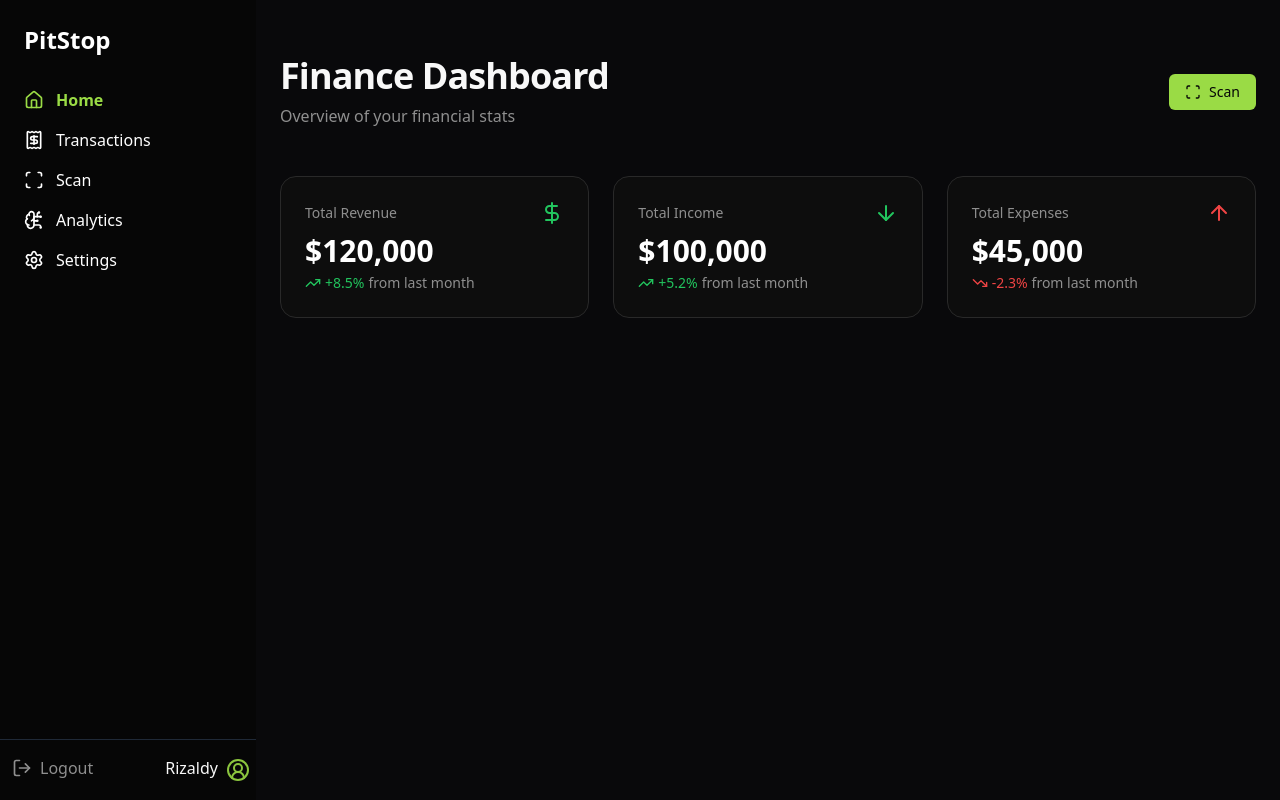
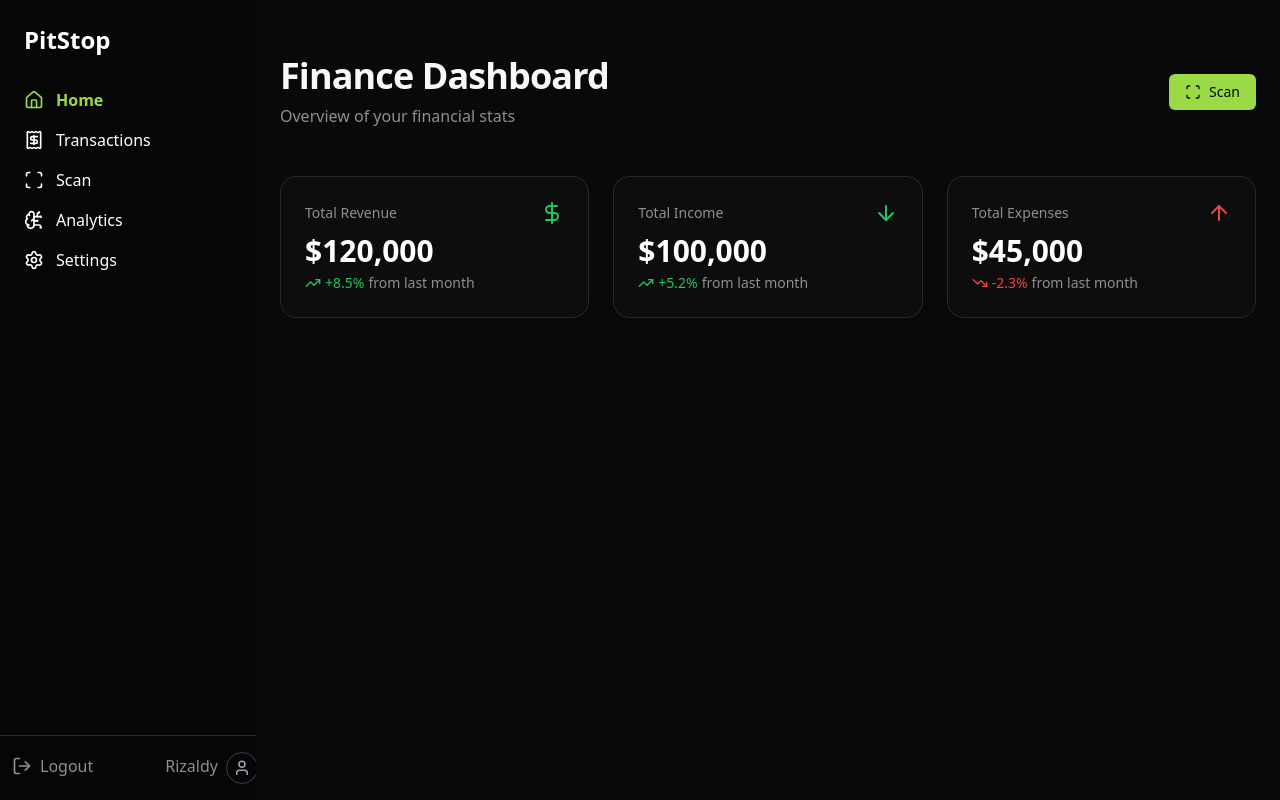
Before and after one commit to rizaldyyakbar/pitstop, a React (Vite) app in the folder client/: page / in a window 1280 px wide. Built offline with nearby package versions, Linux system fonts and the light colour scheme.

Commit message:
fix: improve user icon styling and add custom SVG

```diff
--- a/client/src/components/Sidebar.tsx
+++ b/client/src/components/Sidebar.tsx
@@ -1,4 +1,4 @@
-import { Home, Receipt, Scan, BrainCircuit, Settings, LogOut, UserCircle2 } from "lucide-react";
+import { Home, Receipt, Scan, BrainCircuit, Settings, LogOut, User } from "lucide-react";
 import { useState } from "react";
 
 export default function Sidebar() {
@@ -40,12 +40,12 @@ export default function Sidebar() {
                     <LogOut className="h-5 w-5" />
                     Logout
                 </button>
-                <div className="justify-between flex items-center gap-2 mx-14 ">
-                    <button className=" text-small font-normal text-card-foreground pb-1 ">
+                <div className="group   justify-between flex items-center gap-2 mx-14 ">
+                    <button className=" text-small font-normal text-muted-foreground pb-1 group-hover:text-white w-full ">
                         Rizaldy
                     </button>
-                    <button className="flex items-center gap-2 hover:shadow-glow brightness-90">
-                        <UserCircle2 className="h-6 w-6 text-primary" />
+                    <button className="flex items-center gap-2 group-hover:text-white">
+                        <User className="h-8 w-8 rounded-full border border-gray-700 p-1.5 text-gray-400 group-hover:text-white group-hover:border-white transition-colors " strokeWidth={2.0} />
                     </button>
                 </div>
             </div>
```
Also changed, not shown: client/public/circle-user-round.svg (added).
